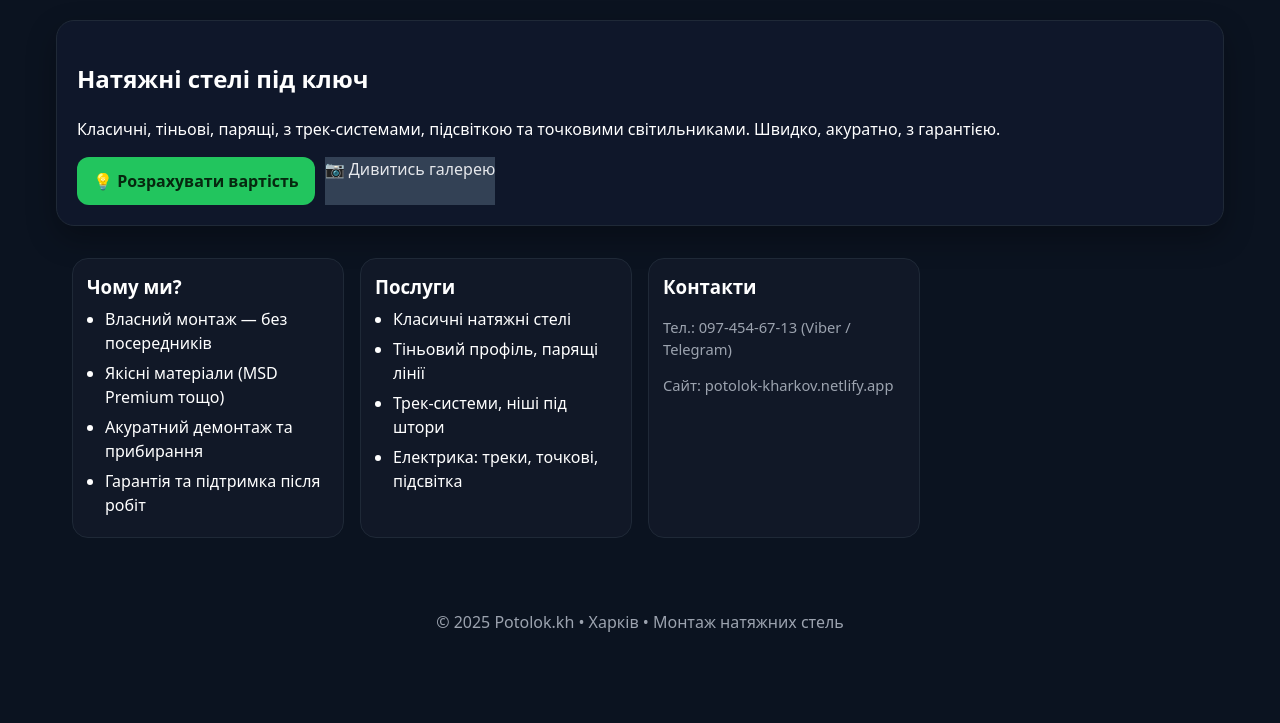
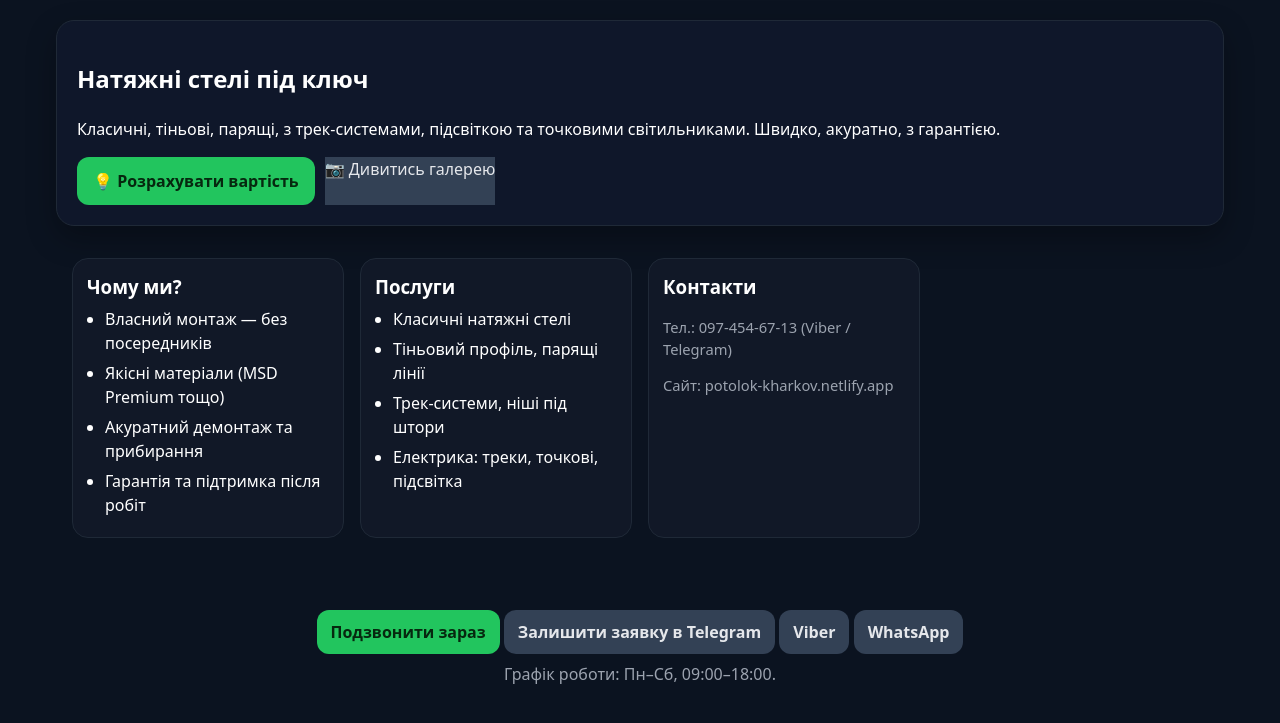
Before and after one commit to vitaliti2706-ctrl/potolok-site, a website: page index.html in a window 1280 px wide. Shown: the part 101-824 px from the top of the page. Before the commit the page ends 800 px from the top, so only its background shows below. Drawn offline with Linux system fonts and the light colour scheme.

Commit message:
Update index.html

```diff
--- a/index.html
+++ b/index.html
@@ -113,7 +113,32 @@
       </div>
     </section>
   </main>
-  <footer class="footer">© 2025 Potolok.kh • Харків • Монтаж натяжних стель</footer>
+ <footer>
+  <div class="footer">
+    <div class="flex">
+      <a class="btn btn-primary inline" href="tel:+380974546713">Подзвонити зараз</a>
+
+      <a class="btn btn-secondary inline"
+         href="https://t.me/PotolokKhBot"
+         target="_blank" rel="noopener">
+        Залишити заявку в Telegram
+      </a>
+
+      <a class="btn btn-secondary inline"
+         href="viber://chat?number=%2B380974546713">
+        Viber
+      </a>
+
+      <a class="btn btn-secondary inline"
+         href="https://wa.me/380974546713"
+         target="_blank" rel="noopener">
+        WhatsApp
+      </a>
+    </div>
+
+    <p class="muted" style="margin-top:8px">Графік роботи: Пн–Сб, 09:00–18:00.</p>
+  </div>
+</footer>
 
 <script>(function(){
   const openBtn=document.getElementById('openCallback');
```
